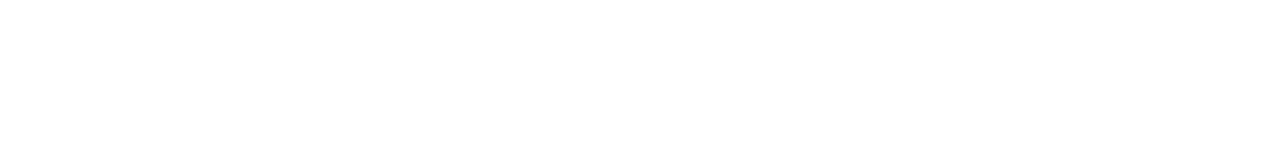
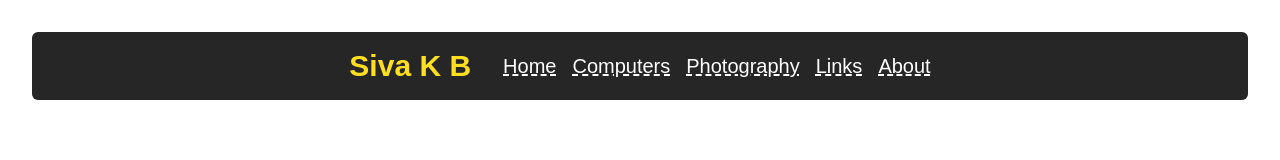
Before and after one commit to sivasankarankb/personal-website, a website: page src/index.html in a window 1280 px wide. Drawn offline with nearby package versions, Linux system fonts and the light colour scheme; files that its build step writes are made by us from their sources; a web font is replaced by a local one.

Commit message:
Add navbar to home page

```diff
--- a/src/index.html
+++ b/src/index.html
@@ -6,7 +6,18 @@
     <link rel="stylesheet" href="/style.css">
     <title>Siva's Website</title>
 </head>
-<body>
-
+<body class="text-xl">
+    <nav class="m-8 rounded-md bg-neutral-800 flex justify-center">
+        <div class="px-6 py-4 text-white font-title flex space-x-4 items-center">
+            <span class="pr-4 text-3xl text-yellow-300 font-bold flex flex-col">
+                Siva K B
+            </span>
+            <a class="underline decoration-dashed" href="#">Home</a>
+            <a class="underline decoration-dashed" href="#">Computers</a>
+            <a class="underline decoration-dashed" href="#">Photography</a>
+            <a class="underline decoration-dashed" href="#">Links</a>
+            <a class="underline decoration-dashed" href="#">About</a>
+        </div>
+    </nav>
 </body>
 </html>
```
